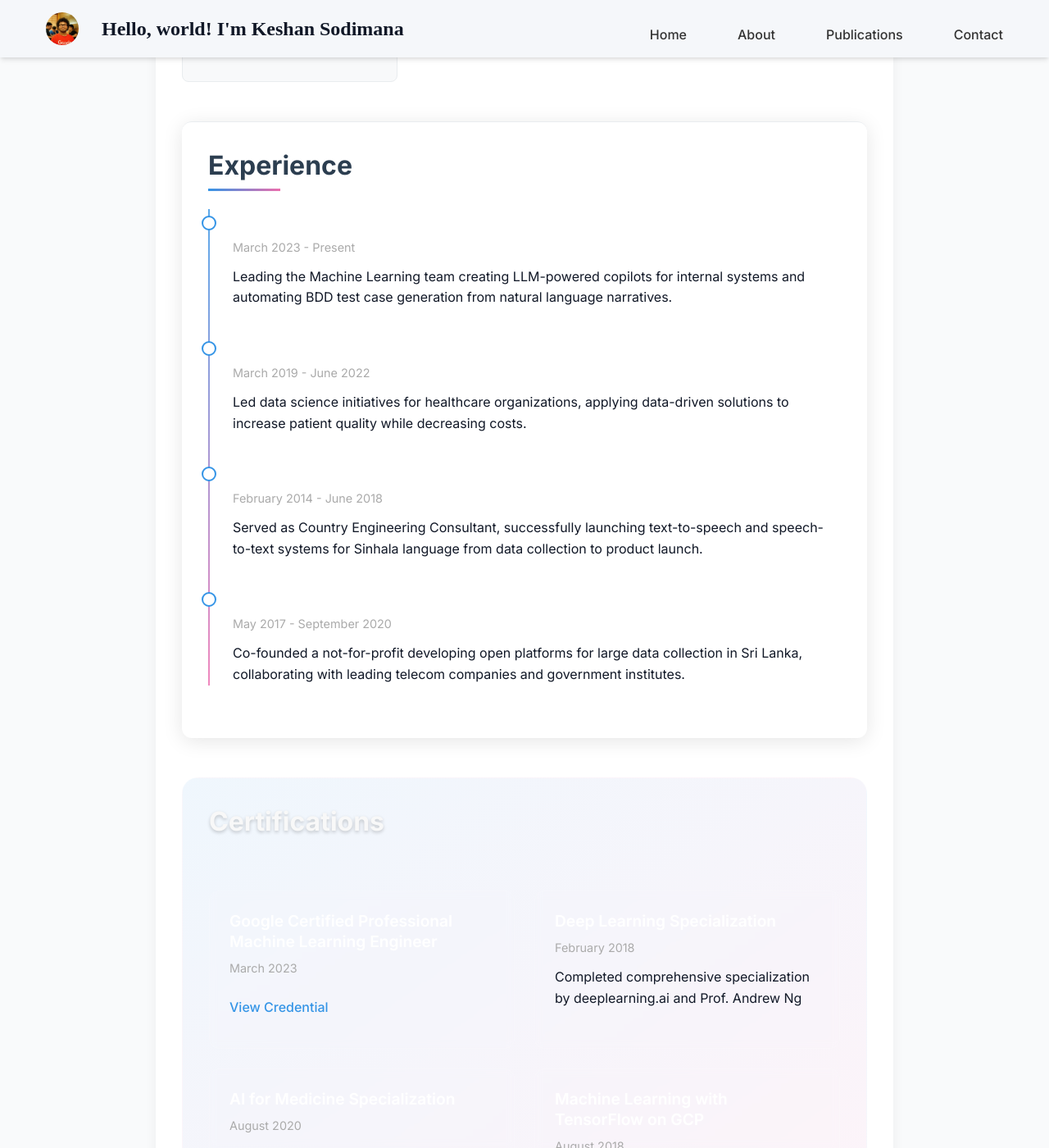
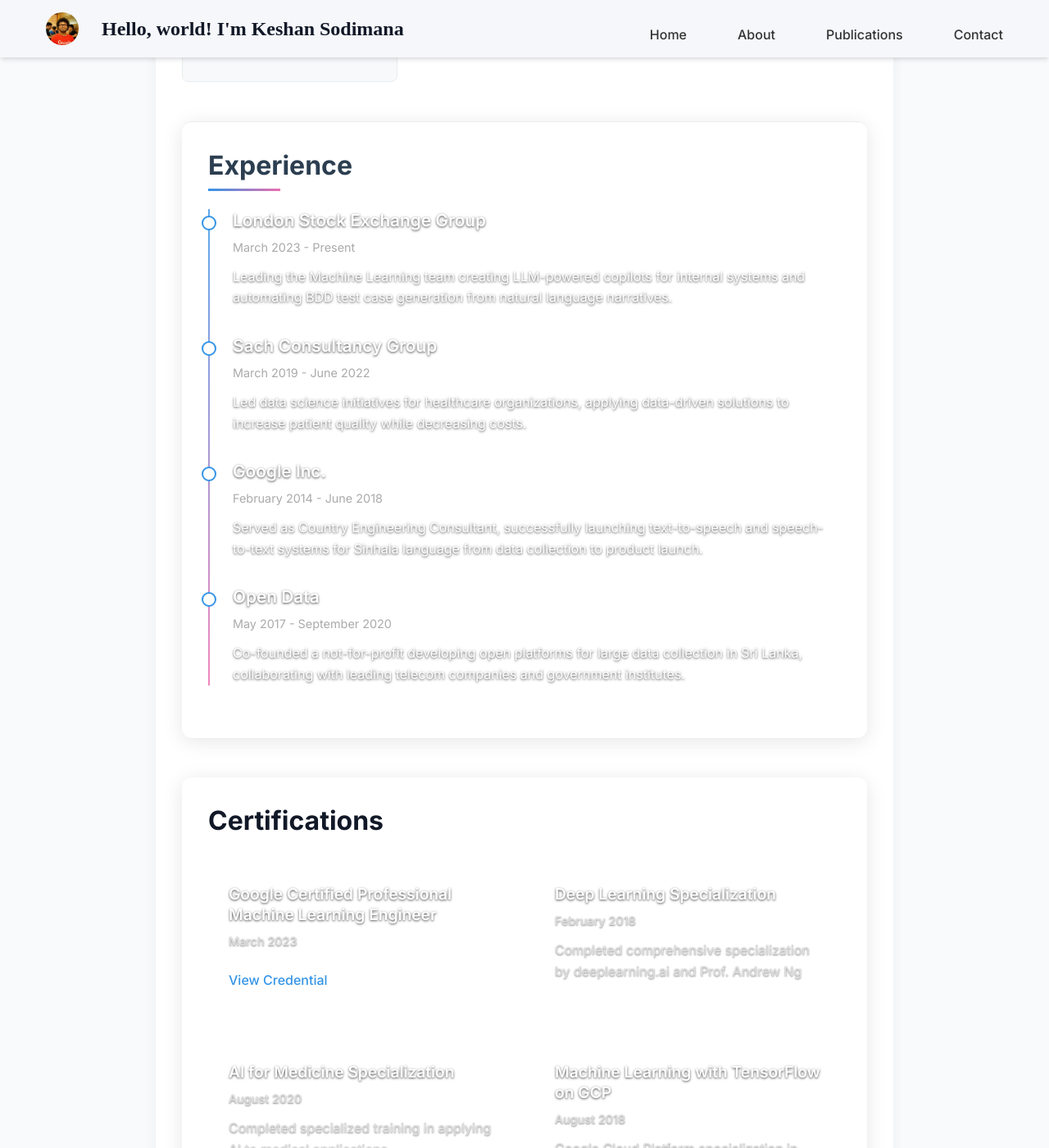
Before and after one commit to keshan/keshan.github.io, a Jekyll site: the page built from about.html, in a window 1280 px wide and 1400 px high, scrolled down 1529 px. Shown: the whole window at 82% size. Built offline with Jekyll 4.4.1, drawn with Linux system fonts in a browser that asks for light colours.

Commit message:
few more styles

```diff
--- a/assets/css/modern-sleek.css
+++ b/assets/css/modern-sleek.css
@@ -1379,7 +1379,6 @@ img {
   font-size: 1.125rem;
   line-height: 1.8;
   color: var(--medium-text);
-  margin-bottom: 3rem;
 }
 
 .post-content h2 {
@@ -1699,44 +1698,16 @@ img {
 .certifications-section {
   margin: 3rem 0;
   padding: 2rem;
-  background: linear-gradient(145deg, rgba(52, 148, 230, 0.08), rgba(236, 106, 173, 0.08));
-  border-radius: 20px;
-  border: 1px solid rgba(255, 255, 255, 0.1);
-  position: relative;
-  overflow: hidden;
-}
-
-.certifications-section::before {
-  content: '';
-  position: absolute;
-  top: -50%;
-  left: -50%;
-  width: 200%;
-  height: 200%;
-  background: radial-gradient(circle, rgba(52, 148, 230, 0.1) 0%, transparent 60%);
-  animation: float 12s infinite linear;
-  z-index: -1;
-}
-
+  background: rgba(255, 255, 255, 0.05);
+  border-radius: 12px;
+  box-shadow: 0 4px 24px rgba(0, 0, 0, 0.1);
+  border: none;
+  overflow: visible;
+}
+
+.certifications-section::before,
 .certifications-section::after {
-  content: '';
-  position: absolute;
-  bottom: -50%;
-  right: -50%;
-  width: 200%;
-  height: 200%;
-  background: radial-gradient(circle, rgba(236, 106, 173, 0.1) 0%, transparent 60%);
-  animation: float 15s infinite linear reverse;
-  z-index: -1;
-}
-
-.certifications-section h2 {
-  margin-bottom: 2rem;
-  font-size: 2rem;
-  position: relative;
-  display: inline-block;
-  color: #f8f8f8;
-  text-shadow: 0 2px 4px rgba(0, 0, 0, 0.2);
+  display: none;
 }
 
 .certifications-grid {
@@ -1783,14 +1754,23 @@ img {
 .cert-item h3 {
   font-size: 1.2rem;
   margin-bottom: 0.5rem;
-  color: #f8f8f8;
+  color: #ffffff;
+  font-weight: 600;
+  text-shadow: 0 1px 3px rgba(0, 0, 0, 0.7);
 }
 
 .cert-date {
   font-size: 0.9rem;
-  color: #aaa;
+  color: #e0e0e0;
+  font-weight: 500;
+  text-shadow: 0 1px 2px rgba(0, 0, 0, 0.5);
   margin-bottom: 0.75rem;
   display: block;
+}
+
+.cert-item p {
+  color: #e0e0e0;
+  text-shadow: 0 1px 2px rgba(0, 0, 0, 0.5);
 }
 
 .cert-item a {
@@ -2714,6 +2694,7 @@ body.post-template {
   font-size: 1.3rem;
   margin-bottom: 0.5rem;
   color: #f8f8f8;
+  text-shadow: 0 1px 3px rgba(0, 0, 0, 0.7);
 }
 
 .experience-item .period {
@@ -2726,6 +2707,8 @@ body.post-template {
 .experience-item p {
   margin-bottom: 0.5rem;
   line-height: 1.6;
+  color: #ffffff;
+  text-shadow: 0 1px 3px rgba(0, 0, 0, 0.7);
 }
 
 /* Responsive adjustments */
```
